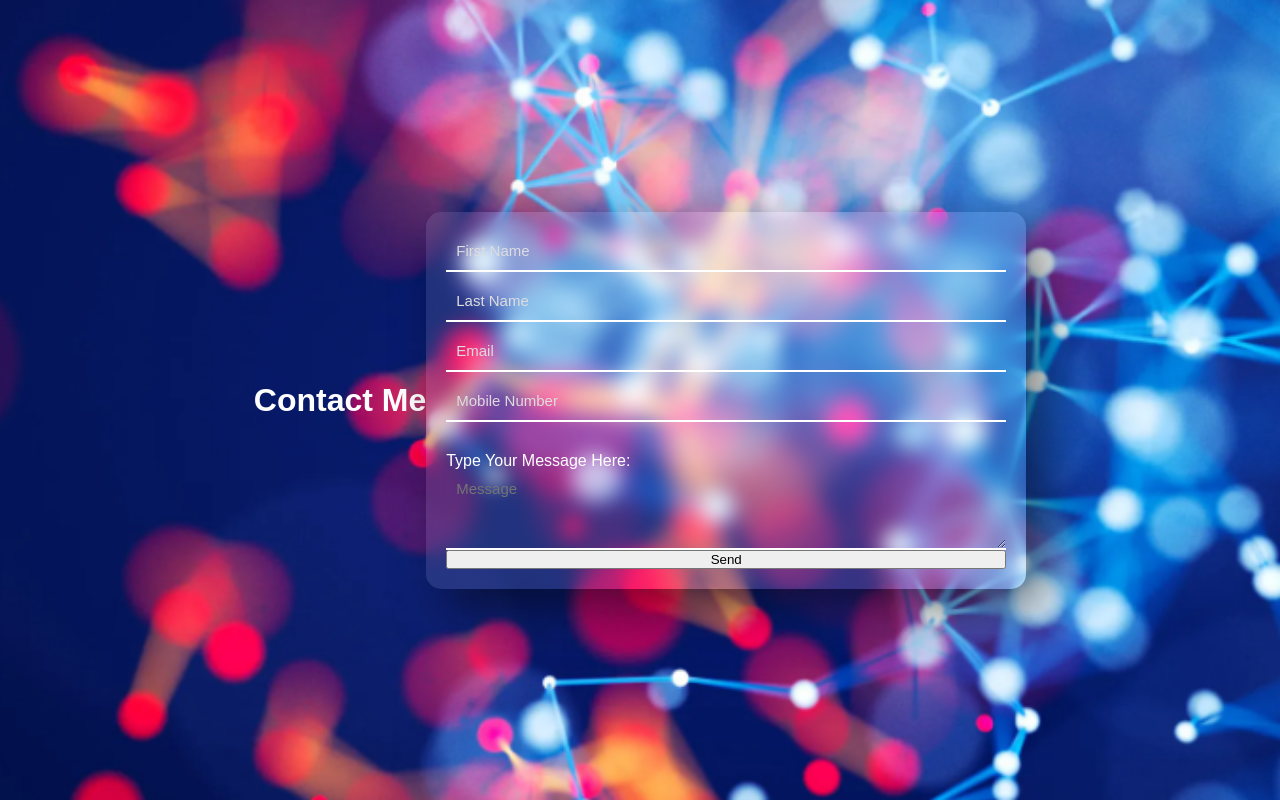
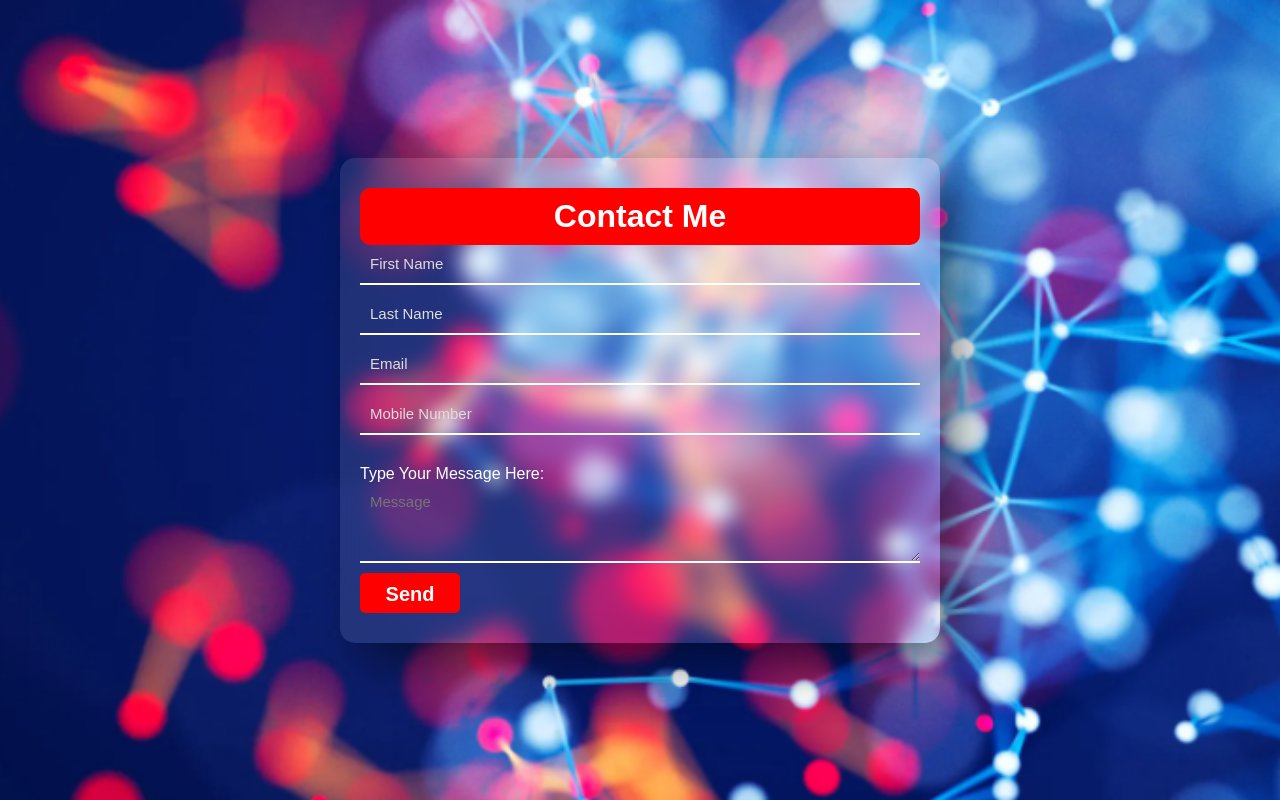
Before and after one commit to sassanghz/Portfolio-Website, a plain HTML site: page contact/contact.html in a window 1280 px wide. Drawn offline with Linux system fonts and the light colour scheme.

Commit message:
email submission

```diff
--- a/contact/contact.html
+++ b/contact/contact.html
@@ -10,15 +10,15 @@
     </head>
     <body>
         <div class="Container">
-            <h1>Contact Me</h1>
-            <form>
+            <form action="https://formspree.io/f/meojgzbk" method="POST">
+                <h1>Contact Me</h1>
                 <input type="text" id="firstName" placeholder="First Name" required>
                 <input type="text" id="lastName" placeholder="Last Name" required>
                 <input type="email" id="email" placeholder="Email" required>
                 <input type="text" id="mobile" placeholder="Mobile Number" required>
                 <h4>Type Your Message Here:</h4>
                 <textarea name="Message" placeholder="Message" required></textarea>
-                <button type="submit">Send</button>
+                <input type="submit" value="Send" id="button">
             </form>
         </div>
     </body>
```
